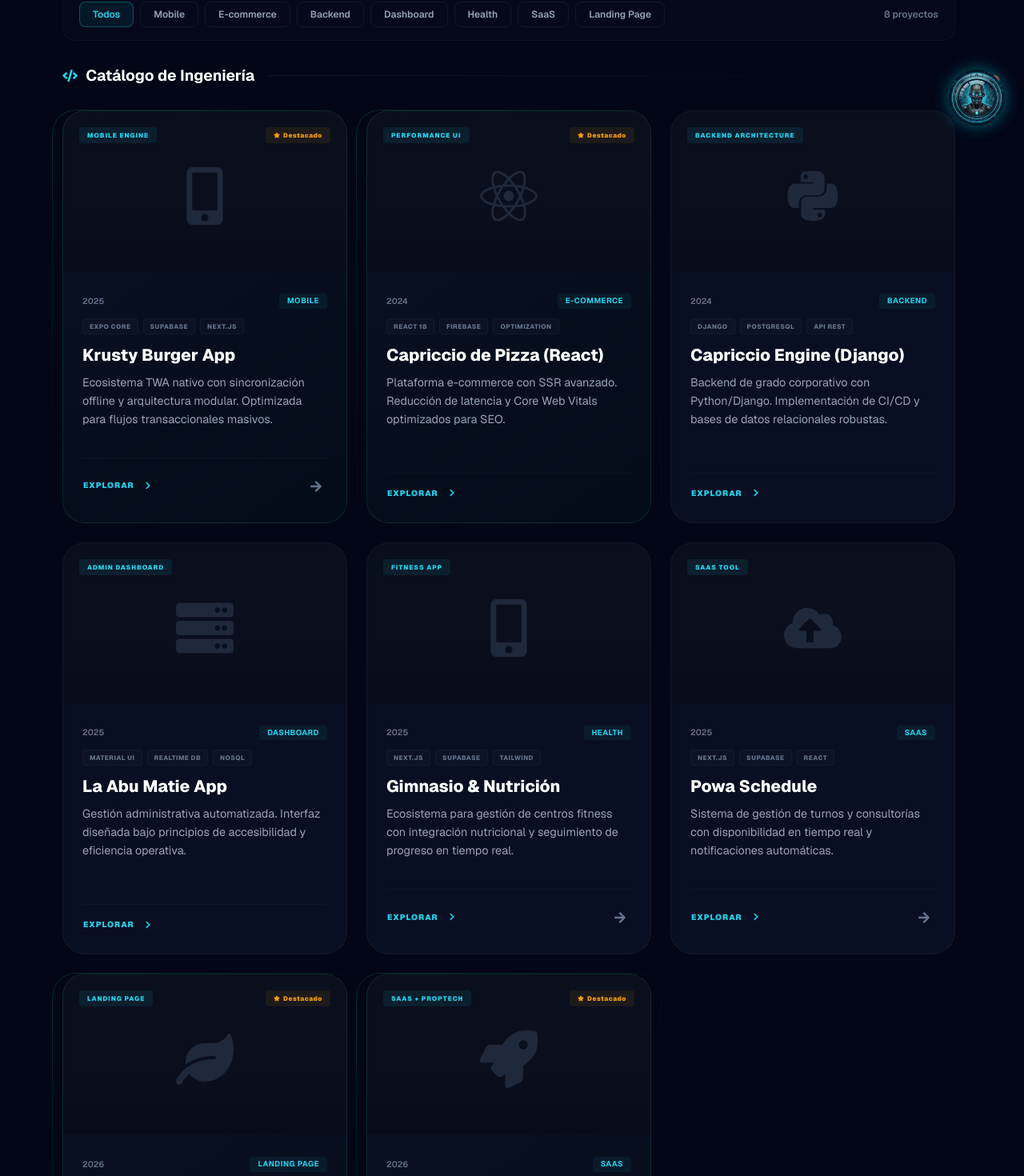
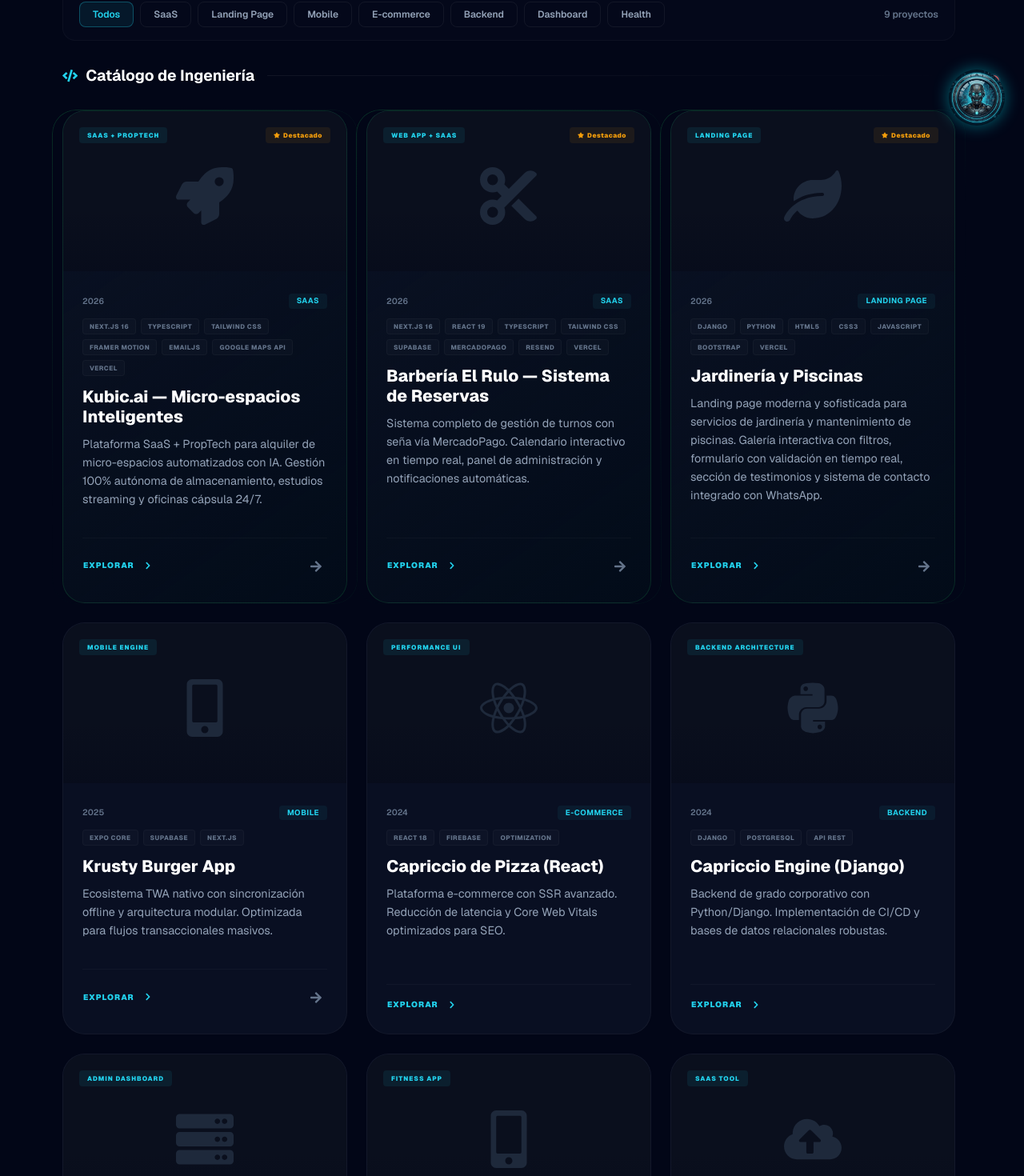
Before and after one commit to cristianmarcus34-boop/agencia-powa, a Next.js app: page /portfolio in a window 1280 px wide. Shown: the part 619-2089 px from the top of the page at 80% size. Built offline with nearby package versions, Linux system fonts and the light colour scheme.

Commit message:
feat: agrego nuevos proyectos destacados y actualizo iconos en la página de portafolio

```diff
--- a/app/portfolio/page.tsx
+++ b/app/portfolio/page.tsx
@@ -2,11 +2,12 @@
 
 import React, { useState, useMemo } from 'react';
 import { Container, Row, Col } from 'react-bootstrap';
-// ✅ Importación corregida para evitar el error de tipo de unión
 import BsButton from 'react-bootstrap/Button';
-// 👇 Crear un alias para el Button con tipos any
 const Button = BsButton as any;
 
+// ============================================================ //
+// ICONOS - IMPORTACIONES MODERNAS
+// ============================================================ //
 import {
   FaCode,
   FaRocket,
@@ -27,16 +28,26 @@ import {
   FaLeaf,
   FaWhatsapp,
   FaPalette,
-  FaCut,
+  FaCut,              // ✅ Tijeras para barbería (Font Awesome 5)
   FaSwimmer,
-  FaSeedling
+  FaSeedling,
+  FaCalendarCheck,
 } from 'react-icons/fa';
+
+// ============================================================ //
+// ICONOS ADICIONALES (Font Awesome 6)
+// ============================================================ //
+import { FaScissors } from 'react-icons/fa6';
+
 import Link from 'next/link';
 import GimnasioDemo from '@/components/demos/GimnasioDemo';
 import ReservaDemo from '@/components/demos/ReservaDemo';
 import ProjectModal from '@/components/ProjectModal';
 import styles from './portfolio.module.css';
 
+// ============================================================ //
+// INTERFACES
+// ============================================================ //
 interface Project {
   title: string;
   icon: React.ReactNode;
@@ -53,115 +64,116 @@ interface Project {
   category?: string;
 }
 
+// ============================================================ //
+// DATA DE PROYECTOS
+// ============================================================ //
 const PROJECTS_DATA: Project[] = [
+  // ============================================================ //
+  // 🚀 PROYECTO: KUBIC.AI (DESTACADO)
+  // ============================================================ //
   {
-    title: "Krusty Burger App",
-    icon: <FaMobileAlt />,
-    description: "Ecosistema TWA nativo con sincronización offline y arquitectura modular. Optimizada para flujos transaccionales masivos.",
+    title: "Kubic.ai — Micro-espacios Inteligentes",
+    icon: <FaRocket className="text-primary-400" />,
+    description: "Plataforma SaaS + PropTech para alquiler de micro-espacios automatizados con IA. Gestión 100% autónoma de almacenamiento, estudios streaming y oficinas cápsula 24/7.",
     longDescription: `
-      Krusty Burger App es una aplicación mobile nativa tipo TWA (Trusted Web Activity) que permite la sincronización offline de datos y pedidos. Desarrollada con Expo Core y Supabase, esta solución está optimizada para manejar flujos transaccionales masivos en entornos con conectividad intermitente.
+      🚀 KUBIC.AI — Revolucionando el Espacio Urbano con IA
+
+      Kubic.ai es una plataforma SaaS + PropTech que conecta a profesionales y empresas con micro-espacios inteligentes, totalmente automatizados y disponibles 24/7.
+
+      ## 🔥 El Problema
+      El espacio urbano es cada vez más caro y difícil de gestionar. Los profesionales necesitan flexibilidad: a veces un estudio de streaming, otras una oficina para una reunión, o simplemente un espacio de almacenamiento seguro.
+
+      ## 💡 La Solución
+      Una plataforma que permite reservar y gestionar espacios automatizados con IA en segundos. Sin papeleo, sin filas, sin intervención humana.
+
+      ## 🏗️ Arquitectura Técnica
+      **Frontend:** Next.js 16 con App Router y Turbopack, TypeScript, Tailwind CSS 4, Framer Motion
+      **Backend & Servicios:** Next.js API Routes, EmailJS, Google Maps Platform
+      **DevOps:** Vercel, CI/CD con GitHub Actions, dominio personalizado y SSL automático
+      **UX/UI:** Modo oscuro nativo, microinteracciones, formularios con validación en tiempo real, mapa interactivo
     `,
-    link: "https://www.krustyburger.com.ar/",
-    github: "https://github.com/cristianmarcus34-boop/krusty-burger",
-    tag: "MOBILE ENGINE",
-    tech: ["Expo Core", "Supabase", "Next.js"],
+    link: "https://kubic-ai.vercel.app",
+    github: "https://github.com/cristianmarcus34-boop/kubic.ai",
+    tag: "SAAS + PROPTECH",
+    tech: ["Next.js 16", "TypeScript", "Tailwind CSS", "Framer Motion", "EmailJS", "Google Maps API", "Vercel"],
     featured: true,
-    year: "2025",
-    category: "Mobile",
+    year: "2026",
+    category: "SaaS",
     galleryImages: [
-      "/krustyappminiatura.png",
-      "/menuprincipalminiatura.png",
-      "/perfilmini.png",
-      "/panelperfil.png",
+      "/proyectos/kubic-hero.jpg",
+      "/proyectos/kubic-servicios.jpg",
+      "/proyectos/kubic-precios.jpg",
+      "/proyectos/kubic-contacto.jpg",
+      "/proyectos/kubic-mapa.jpg",
+      "/proyectos/kubic-mobile.jpg",
     ],
   },
+
+  // ============================================================ //
+  // ✂️ PROYECTO: BARBERÍA EL RULO (NUEVO - DESTACADO)
+  // ============================================================ //
   {
-    title: "Capriccio de Pizza (React)",
-    icon: <FaReact />,
-    description: "Plataforma e-commerce con SSR avanzado. Reducción de latencia y Core Web Vitals optimizados para SEO.",
+    title: "Barbería El Rulo — Sistema de Reservas",
+    icon: <FaScissors className="text-primary-400" />,
+    description: "Sistema completo de gestión de turnos con seña vía MercadoPago. Calendario interactivo en tiempo real, panel de administración y notificaciones automáticas.",
     longDescription: `
-      Capriccio de Pizza es una plataforma e-commerce construida con React 18 y Firebase. Implementa SSR avanzado para optimizar el rendimiento y los Core Web Vitals, mejorando significativamente el posicionamiento SEO del sitio.
+      ✂️ Barbería El Rulo — Sistema de Gestión de Turnos
+
+      Desarrollo de una aplicación web completa para la gestión de turnos de una barbería, con integración de pagos y sistema de recordatorios automáticos.
+
+      ## 🔥 El Problema
+      La barbería manejaba los turnos de forma manual, lo que generaba:
+      • Doble reserva de horarios
+      • Pérdida de clientes por falta de recordatorios
+      • Dificultad para gestionar la disponibilidad en tiempo real
+
+      ## 💡 La Solución
+      Una aplicación web que permite:
+      • Reserva de turnos con seña vía MercadoPago
+      • Calendario interactivo con disponibilidad en tiempo real
+      • Panel de administración con estadísticas y gestión de turnos
+      • Recordatorios automáticos vía email (cron job)
+      • Modo demo para pruebas sin pago real
+
+      ## 🏗️ Arquitectura Técnica
+      **Frontend:** Next.js 16 con App Router, React 19, TypeScript
+      **Estilos:** Tailwind CSS 4 con diseño moderno y sofisticado
+      **Base de datos:** Supabase con RLS (Row Level Security)
+      **Pagos:** MercadoPago (sandbox y producción)
+      **Emails:** Resend para confirmaciones y recordatorios
+      **Despliegue:** Vercel con CI/CD
+
+      ## 📊 Resultados
+      • Reducción del 100% de dobles reservas
+      • Aumento de la satisfacción del cliente
+      • Automatización de recordatorios
+      • Panel de administración intuitivo
     `,
-    link: "https://capiccio-de-pizza.web.app/",
-    github: "https://github.com/cristianmarcus34-boop/capriccio-react",
-    tag: "PERFORMANCE UI",
-    tech: ["React 18", "Firebase", "Optimization"],
+    link: "https://barberia-next-indol.vercel.app/",
+    github: "https://github.com/cristianmarcus34-boop/barberia-next",
+    tag: "WEB APP + SAAS",
+    tech: ["Next.js 16", "React 19", "TypeScript", "Tailwind CSS", "Supabase", "MercadoPago", "Resend", "Vercel"],
     featured: true,
-    year: "2024",
-    category: "E-commerce",
-    galleryImages: null
+    year: "2026",
+    category: "SaaS",
+    galleryImages: [
+      "/proyectos/barberia-hero.jpg",
+      "/proyectos/barberia-calendario.jpg",
+      "/proyectos/barberia-modal.jpg",
+      "/proyectos/barberia-admin.jpg",
+      "/proyectos/barberia-mobile.jpg",
+    ],
   },
-  {
-    title: "Capriccio Engine (Django)",
-    icon: <FaPython />,
-    description: "Backend de grado corporativo con Python/Django. Implementación de CI/CD y bases de datos relacionales robustas.",
-    longDescription: `
-      Capriccio Engine es el backend corporativo desarrollado con Python y Django que potencia la plataforma de e-commerce. Incluye implementación de CI/CD con GitHub Actions, bases de datos relacionales PostgreSQL y una API Rest completamente documentada.
-    `,
-    link: "https://capricciodepizza.onrender.com/",
-    github: "https://github.com/cristianmarcus34-boop/capriccio-engine",
-    tag: "BACKEND ARCHITECTURE",
-    tech: ["Django", "PostgreSQL", "API Rest"],
-    year: "2024",
-    category: "Backend",
-    galleryImages: null
-  },
-  {
-    title: "La Abu Matie App",
-    icon: <FaServer />,
-    description: "Gestión administrativa automatizada. Interfaz diseñada bajo principios de accesibilidad y eficiencia operativa.",
-    longDescription: `
-      La Abu Matie App es un sistema de gestión administrativa automatizado. La interfaz fue diseñada siguiendo principios de accesibilidad WCAG y eficiencia operativa, permitiendo a los administradores gestionar inventario, pedidos y clientes desde un único dashboard.
-    `,
-    link: "https://la-abu-matie-app.web.app/",
-    github: "https://github.com/cristianmarcus34-boop/la-abu-matie",
-    tag: "ADMIN DASHBOARD",
-    tech: ["Material UI", "Realtime DB", "NoSQL"],
-    year: "2025",
-    category: "Dashboard",
-    galleryImages: null
-  },
-  {
-    title: "Gimnasio & Nutrición",
-    icon: <FaMobileAlt />,
-    description: "Ecosistema para gestión de centros fitness con integración nutricional y seguimiento de progreso en tiempo real.",
-    longDescription: `
-      Gimnasio & Nutrición es un ecosistema digital para la gestión de centros fitness. Incluye integración nutricional, seguimiento de progreso en tiempo real y paneles de control para entrenadores y clientes.
-    `,
-    link: "#",
-    tag: "FITNESS APP",
-    tech: ["Next.js", "Supabase", "Tailwind"],
-    year: "2025",
-    category: "Health",
-    galleryImages: null,
-    demoComponent: <GimnasioDemo />
-  },
-  {
-    title: "Powa Schedule",
-    icon: <FaCloudUploadAlt />,
-    description: "Sistema de gestión de turnos y consultorías con disponibilidad en tiempo real y notificaciones automáticas.",
-    longDescription: `
-      Powa Schedule es un sistema SaaS para la gestión de turnos y consultorías. Ofrece disponibilidad en tiempo real, notificaciones automáticas vía email y WhatsApp, y un panel de administración completo para gestionar reservas y clientes.
-    `,
-    link: "#",
-    tag: "SAAS TOOL",
-    tech: ["Next.js", "Supabase", "React"],
-    year: "2025",
-    category: "SaaS",
-    galleryImages: null,
-    demoComponent: <ReservaDemo />
-  },
+
   // ============================================================ //
   // PROYECTO: JARDINERÍA Y PISCINAS
   // ============================================================ //
   {
     title: "Jardinería y Piscinas",
-    icon: <FaLeaf />,
-    description: "Landing page moderna y sofisticada para servicios de jardinería y mantenimiento de piscinas. Incluye galería interactiva con filtros por categoría, formulario de pedido con validación en tiempo real, sección de testimonios y sistema de contacto integrado con WhatsApp. Diseño responsive mobile-first con efectos visuales premium y microinteracciones que elevan la experiencia de usuario.",
+    icon: <FaLeaf className="text-primary-400" />,
+    description: "Landing page moderna y sofisticada para servicios de jardinería y mantenimiento de piscinas. Galería interactiva con filtros, formulario con validación en tiempo real, sección de testimonios y sistema de contacto integrado con WhatsApp.",
     longDescription: `
-      El proyecto consistió en el desarrollo de una landing page completa para una empresa de servicios de jardinería y piscinas.
-      El sitio fue construido con Django para el backend, aprovechando el sistema de templates para una gestión eficiente del contenido,
-      y desplegado en Vercel para garantizar un rendimiento óptimo y alta disponibilidad.
+      Jardinería y Piscinas es una landing page completa para una empresa de servicios de jardinería y mantenimiento de piscinas.
 
       🏗️ Arquitectura:
       • Django 5.1.6 con WhiteNoise para archivos estáticos
@@ -174,16 +186,11 @@ const PROJECTS_DATA: Project[] = [
       • Footer con acordeón para experiencia móvil óptima
 
       📱 Experiencia de usuario:
-      • Diseño responsive y mobile-first (optimizado para el 70% del tráfico móvil)
+      • Diseño responsive y mobile-first
       • Formulario con labels flotantes y validación en tiempo real
       • Contadores animados de estadísticas
       • Lightbox con navegación por teclado
-      • Galería interactiva con filtros por categoría (Jardinería, Piscinas, Poda, Decoración)
-
-      🚀 Despliegue:
-      • Integración continua con GitHub Actions
-      • Hosting en Vercel con CDN global
-      • Dominio personalizado y SSL automático
+      • Galería interactiva con filtros por categoría
     `,
     link: "https://jardineria-dun.vercel.app",
     github: "https://github.com/cristianmarcus34-boop/Jardineria",
@@ -200,80 +207,132 @@ const PROJECTS_DATA: Project[] = [
       "/proyectos/jardineria-mobile.jpg",
     ],
   },
+
   // ============================================================ //
-  // 🚀 NUEVO PROYECTO: KUBIC.AI
+  // PROYECTO: KRUSTY BURGER APP
   // ============================================================ //
   {
-    title: "Kubic.ai - Micro-espacios Inteligentes",
-    icon: <FaRocket />,
-    description: "Plataforma SaaS + PropTech para alquiler de micro-espacios automatizados con IA. Gestión 100% autónoma de almacenamiento, estudios streaming y oficinas cápsula 24/7.",
+    title: "Krusty Burger App",
+    icon: <FaMobileAlt className="text-primary-400" />,
+    description: "Ecosistema TWA nativo con sincronización offline y arquitectura modular. Optimizada para flujos transaccionales masivos.",
     longDescription: `
-      🚀 KUBIC.AI - Revolucionando el Espacio Urbano con IA
+      Krusty Burger App es una aplicación mobile nativa tipo TWA (Trusted Web Activity) que permite la sincronización offline de datos y pedidos. Desarrollada con Expo Core y Supabase, optimizada para manejar flujos transaccionales masivos en entornos con conectividad intermitente.
+    `,
+    link: "https://www.krustyburger.com.ar/",
+    github: "https://github.com/cristianmarcus34-boop/krusty-burger",
+    tag: "MOBILE ENGINE",
+    tech: ["Expo Core", "Supabase", "Next.js"],
+    featured: false,
+    year: "2025",
+    category: "Mobile",
+    galleryImages: [
+      "/krustyappminiatura.png",
+      "/menuprincipalminiatura.png",
+      "/perfilmini.png",
+      "/panelperfil.png",
+    ],
+  },
 
-      Kubic.ai es una plataforma SaaS + PropTech que conecta a profesionales y empresas con micro-espacios inteligentes, totalmente automatizados y disponibles 24/7.
+  // ============================================================ //
+  // PROYECTO: CAPRICCIO DE PIZZA (REACT)
+  // ============================================================ //
+  {
+    title: "Capriccio de Pizza (React)",
+    icon: <FaReact className="text-primary-400" />,
+    description: "Plataforma e-commerce con SSR avanzado. Reducción de latencia y Core Web Vitals optimizados para SEO.",
+    longDescription: `
+      Capriccio de Pizza es una plataforma e-commerce construida con React 18 y Firebase. Implementa SSR avanzado para optimizar el rendimiento y los Core Web Vitals, mejorando significativamente el posicionamiento SEO del sitio.
+    `,
+    link: "https://capiccio-de-pizza.web.app/",
+    github: "https://github.com/cristianmarcus34-boop/capriccio-react",
+    tag: "PERFORMANCE UI",
+    tech: ["React 18", "Firebase", "Optimization"],
+    featured: false,
+    year: "2024",
+    category: "E-commerce",
+    galleryImages: null
+  },
 
-      ## 🔥 El Problema
-      El espacio urbano es cada vez más caro y difícil de gestionar. Los profesionales necesitan flexibilidad: a veces un estudio de streaming, otras una oficina para una reunión, o simplemente un espacio de almacenamiento seguro.
+  // ============================================================ //
+  // PROYECTO: CAPRICCIO ENGINE (DJANGO)
+  // ============================================================ //
+  {
+    title: "Capriccio Engine (Django)",
+    icon: <FaPython className="text-primary-400" />,
+    description: "Backend de grado corporativo con Python/Django. Implementación de CI/CD y bases de datos relacionales robustas.",
+    longDescription: `
+      Capriccio Engine es el backend corporativo desarrollado con Python y Django que potencia la plataforma de e-commerce. Incluye implementación de CI/CD con GitHub Actions, bases de datos relacionales PostgreSQL y una API Rest completamente documentada.
+    `,
+    link: "https://capricciodepizza.onrender.com/",
+    github: "https://github.com/cristianmarcus34-boop/capriccio-engine",
+    tag: "BACKEND ARCHITECTURE",
+    tech: ["Django", "PostgreSQL", "API Rest"],
+    year: "2024",
+    category: "Backend",
+    galleryImages: null
+  },
 
-      ## 💡 La Solución
-      Una plataforma que permite reservar y gestionar espacios automatizados con IA en segundos. Sin papeleo, sin filas, sin intervención humana.
+  // ============================================================ //
+  // PROYECTO: LA ABU MATIE APP
+  // ============================================================ //
+  {
+    title: "La Abu Matie App",
+    icon: <FaServer className="text-primary-400" />,
+    description: "Gestión administrativa automatizada. Interfaz diseñada bajo principios de accesibilidad y eficiencia operativa.",
+    longDescription: `
+      La Abu Matie App es un sistema de gestión administrativa automatizado. La interfaz fue diseñada siguiendo principios de accesibilidad WCAG y eficiencia operativa, permitiendo a los administradores gestionar inventario, pedidos y clientes desde un único dashboard.
+    `,
+    link: "https://la-abu-matie-app.web.app/",
+    github: "https://github.com/cristianmarcus34-boop/la-abu-matie",
+    tag: "ADMIN DASHBOARD",
+    tech: ["Material UI", "Realtime DB", "NoSQL"],
+    year: "2025",
+    category: "Dashboard",
+    galleryImages: null
+  },
 
-      ## 🏗️ Arquitectura Técnica
+  // ============================================================ //
+  // PROYECTO: GIMNASIO & NUTRICIÓN
+  // ============================================================ //
+  {
+    title: "Gimnasio & Nutrición",
+    icon: <FaMobileAlt className="text-primary-400" />,
+    description: "Ecosistema para gestión de centros fitness con integración nutricional y seguimiento de progreso en tiempo real.",
+    longDescription: `
+      Gimnasio & Nutrición es un ecosistema digital para la gestión de centros fitness. Incluye integración nutricional, seguimiento de progreso en tiempo real y paneles de control para entrenadores y clientes.
+    `,
+    link: "#",
+    tag: "FITNESS APP",
+    tech: ["Next.js", "Supabase", "Tailwind"],
+    year: "2025",
+    category: "Health",
+    galleryImages: null,
+    demoComponent: <GimnasioDemo />
+  },
 
-      **Frontend:**
-      • Next.js 16 con App Router y Turbopack
-      • TypeScript para tipado seguro
-      • Tailwind CSS 4 con diseño oscuro premium
-      • Framer Motion para animaciones fluidas
-
-      **Backend & Servicios:**
-      • Next.js API Routes para endpoints serverless
-      • EmailJS para notificaciones automáticas
-      • Google Maps Platform con marcadores avanzados
-
-      **DevOps & Despliegue:**
-      • Vercel para despliegue continuo
-      • CI/CD con GitHub Actions
-      • Dominio personalizado y SSL automático
-
-      **UX/UI Innovaciones:**
-      • Modo oscuro nativo con paleta de colores personalizada
-      • Microinteracciones y animaciones sutiles
-      • Formularios con validación en tiempo real
-      • Mapa interactivo con estilo personalizado
-      • Sistema de newsletter con email de bienvenida
-
-      ## 📊 Impacto y Resultados
-      • Landing page optimizada con Core Web Vitals > 90
-      • Tiempo de carga < 1.5s (movimiento) y < 0.8s (escritorio)
-      • Accesibilidad WCAG 2.1 AA
-      • 100% responsive (mobile-first)
-      • Integración con Google Maps para geolocalización
-
-      ## 🎯 Próximos Pasos
-      • Panel de administración para gestión de espacios
-      • Sistema de pagos con Stripe
-      • App móvil con React Native
-      • Dashboard de analytics en tiempo real
+  // ============================================================ //
+  // PROYECTO: POWA SCHEDULE
+  // ============================================================ //
+  {
+    title: "Powa Schedule",
+    icon: <FaCloudUploadAlt className="text-primary-400" />,
+    description: "Sistema de gestión de turnos y consultorías con disponibilidad en tiempo real y notificaciones automáticas.",
+    longDescription: `
+      Powa Schedule es un sistema SaaS para la gestión de turnos y consultorías. Ofrece disponibilidad en tiempo real, notificaciones automáticas vía email y WhatsApp, y un panel de administración completo para gestionar reservas y clientes.
     `,
-    link: "https://kubic-ai.vercel.app",
-    github: "https://github.com/cristianmarcus34-boop/kubic.ai",
-    tag: "SAAS + PROPTECH",
-    tech: ["Next.js 16", "TypeScript", "Tailwind CSS", "Framer Motion", "EmailJS", "Google Maps API", "Vercel"],
-    featured: true,
-    year: "2026",
+    link: "#",
+    tag: "SAAS TOOL",
+    tech: ["Next.js", "Supabase", "React"],
+    year: "2025",
     category: "SaaS",
-    galleryImages: [
-      "/proyectos/kubic-hero.jpg",
-      "/proyectos/kubic-servicios.jpg",
-      "/proyectos/kubic-precios.jpg",
-      "/proyectos/kubic-contacto.jpg",
-      "/proyectos/kubic-mapa.jpg",
-      "/proyectos/kubic-mobile.jpg",
-    ],
-  }
+    galleryImages: null,
+    demoComponent: <ReservaDemo />
+  },
 ];
 
+// ============================================================ //
+// COMPONENTE PRINCIPAL
+// ============================================================ //
 export default function PortfolioPage() {
   const [showModal, setShowModal] = useState(false);
   const [selectedProject, setSelectedProject] = useState<Project | null>(null);
@@ -321,7 +380,6 @@ export default function PortfolioPage() {
             seguros y centrados en el usuario.
           </p>
 
-          {/* ===== FEATURED BADGE ===== */}
           <div className={styles.featuredBadge}>
             <FaStar className={styles.featuredIcon} />
             <span>Proyectos Destacados</span>
@@ -331,7 +389,6 @@ export default function PortfolioPage() {
       </Container>
 
       <Container className="pb-5">
-        {/* ===== STATS ===== */}
         <Row className="mb-5 g-3">
           {stats.map((stat, i) => (
             <Col xs={6} md={3} key={i}>
@@ -344,7 +401,6 @@ export default function PortfolioPage() {
           ))}
         </Row>
 
-        {/* ===== FILTROS ===== */}
         <div className={styles.filterSection}>
           <div className={styles.filterWrapper}>
             {categories.map((cat) => (
@@ -362,7 +418,6 @@ export default function PortfolioPage() {
           </span>
         </div>
 
-        {/* ===== GRID HEADER ===== */}
         <div className={styles.gridHeader}>
           <h2 className={styles.sectionDivider}>
             <FaCode className={styles.iconBlue} /> Catálogo de Ingeniería
@@ -370,7 +425,6 @@ export default function PortfolioPage() {
           <div className={styles.lineDivider} />
         </div>
 
-        {/* ===== PROJECTS GRID ===== */}
         <Row className="g-4">
           {filteredProjects.map((project, index) => (
             <Col md={6} lg={4} key={index} className={project.featured ? styles.featuredCol : ''}>
@@ -432,7 +486,6 @@ export default function PortfolioPage() {
           ))}
         </Row>
 
-        {/* ===== CTA SECTION ===== */}
         <section className={styles.ctaWrapper}>
           <div className={styles.ctaInner}>
             <div className={styles.ctaGlow} />
```
